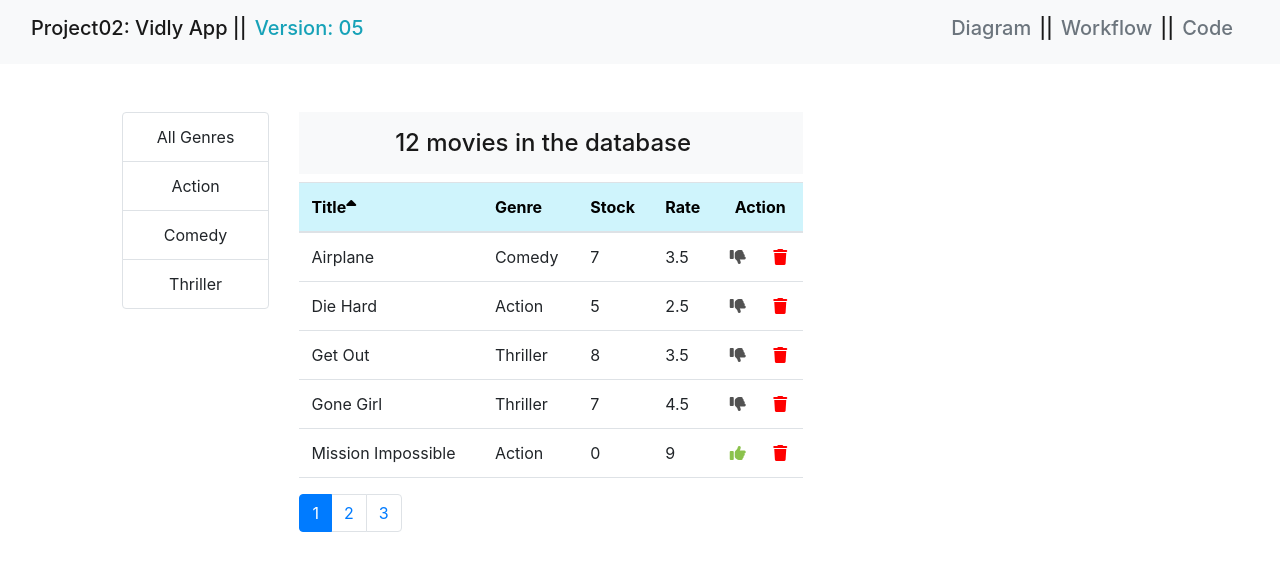
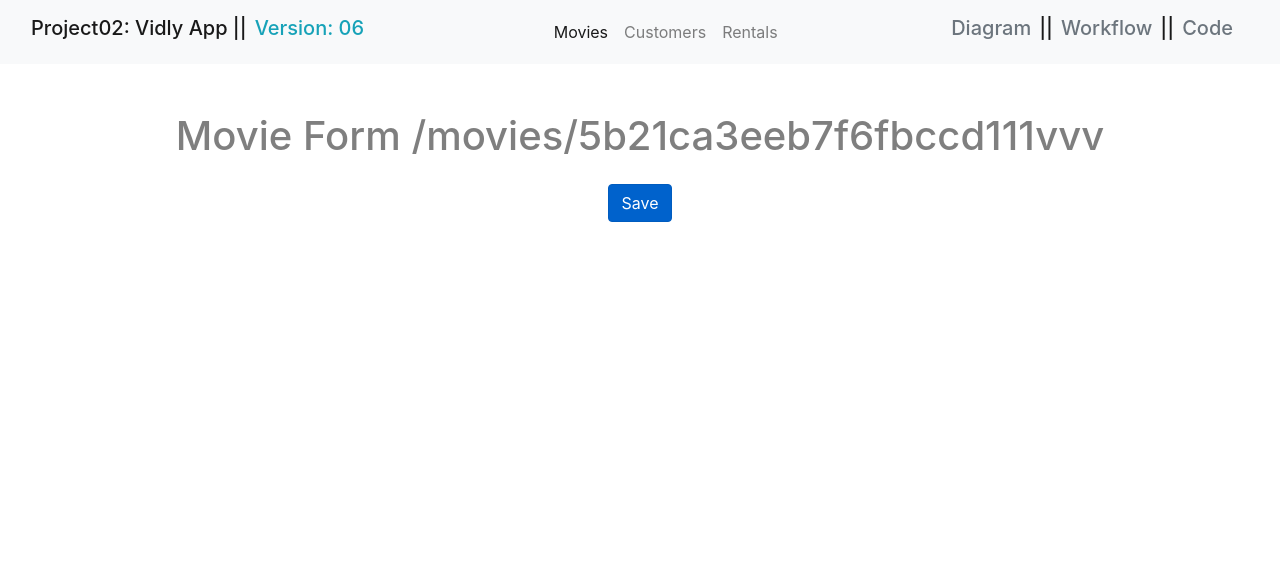
Before and after one commit to moarifur/mastering-react, a React (Create React App) app: page /movies/5b21ca3eeb7f6fbccd111vvv in a window 1280 px wide. Shown: the top 570 px of the page. Built offline with nearby package versions, Linux system fonts and the light colour scheme.

Commit message:
Vidly App Version 06 Completed

```diff
--- a/package.json
+++ b/package.json
@@ -13,6 +13,7 @@
     "prop-types": "^15.8.1",
     "react": "^18.2.0",
     "react-dom": "^18.2.0",
+    "react-router-dom": "^6.4.1",
     "react-scripts": "5.0.1",
     "web-vitals": "^2.1.4"
   },
--- a/src/App.js
+++ b/src/App.js
@@ -1,10 +1,26 @@
+import {BrowserRouter, Route, Routes, Navigate} from "react-router-dom";
+
+import Navbar from "./components/vidly/navbar";
 import MainVidlyApp from "./components/vidly/mainVidlyApp";
+import Customers from "./components/vidly/customers";
+import Rentals from "./components/vidly/rentals";
+import NotFound from "./components/vidly/notFound";
+import EditMovie from "./components/editMovie";
 
 function App() {
   return (
-      <>
-        <MainVidlyApp/>
-      </>
+      <BrowserRouter>
+          <Navbar/>
+          <Routes>
+              <Route path="/movies" element={<MainVidlyApp />} />
+              <Route path='movies/:id' element={<EditMovie />} />
+              <Route path="customers" element={<Customers />} />
+              <Route path="rentals" element={<Rentals />} />
+              <Route path="not-found" element={<NotFound />} />
+              <Route path="/" element={<Navigate replace to="movies" />} />
+              <Route path="*" element={<Navigate replace to="not-found" />} />
+          </Routes>
+      </BrowserRouter>
   );
 }
 
--- /dev/null
+++ b/src/components/editMovie.jsx
@@ -0,0 +1,18 @@
+import React from 'react';
+import {NavLink} from "react-router-dom";
+
+const EditMovie = () => {
+    console.log(typeof window.location.pathname)
+    return (
+        <div className='container text-center mt-5'>
+            <div className='text-black-50 font-weight-bold pb-3'>
+                <h1>Movie Form {window.location.pathname}</h1>
+            </div>
+            <NavLink className="btn btn-primary" to="/movies">
+                Save
+            </NavLink>
+        </div>
+    );
+};
+
+export default EditMovie;
--- /dev/null
+++ b/src/components/vidly/customers.jsx
@@ -0,0 +1,13 @@
+import React from 'react';
+
+const Customers = () => {
+    return (
+        <div className='container mt-5'>
+            <h1 className='text-black-50 text-center font-weight-bold pb-2'>
+                Customers
+            </h1>
+        </div>
+    );
+};
+
+export default Customers;
--- a/src/components/vidly/mainVidlyApp.jsx
+++ b/src/components/vidly/mainVidlyApp.jsx
@@ -1,14 +1,13 @@
 import React, {Component} from 'react';
 import _ from "lodash";
 
-import Navbar from "./navbar";
 import MoviesTable from "./moviesTable";
 import DisplayMessage from "./displayMessage";
 import Pagination from "./common/pagination";
+import ListGroup from "./common/listGroup";
 import {movies} from "./services/fakeMovieService";
 import {getGenres} from "./services/fakeGenreService";
 import {paginate} from "./utils/paginate";
-import ListGroup from "./common/listGroup";
 
 class MainVidlyApp extends Component {
     state = {
@@ -90,8 +89,6 @@ class MainVidlyApp extends Component {
         const movies = paginate(sorted, currentPage, pageSize)
 
         return (
-            <>
-                <Navbar/>
             <div className='container mt-5 col-lg-10'>
                 <div className="row">
                     <div className="col-2 text-center">
@@ -119,7 +116,6 @@ class MainVidlyApp extends Component {
                     </div>
                 </div>
             </div>
-            </>
         );
     }
 }
--- a/src/components/vidly/moviesTable.jsx
+++ b/src/components/vidly/moviesTable.jsx
@@ -1,6 +1,7 @@
 import React, {Component} from 'react';
 import Like from "./common/like";
 import Delete from "./common/delete";
+import {Link} from "react-router-dom";
 
 // columns: array
 // sortColumn: object
@@ -72,7 +73,11 @@ class MoviesTable extends Component {
                 <tbody>
                 {movies.map(movie =>
                     <tr key={movie._id}>
-                        <td>{movie.title}</td>
+                        <td>
+                            <Link to={`/movies/${movie._id}`}>
+                                {movie.title}
+                            </Link>
+                        </td>
                         <td>{movie.genre.name}</td>
                         <td>{movie.numberInStock}</td>
                         <td>{movie.dailyRentalRate}</td>
--- a/src/components/vidly/navbar.jsx
+++ b/src/components/vidly/navbar.jsx
@@ -1,4 +1,5 @@
 import React, {Component} from 'react';
+import {NavLink} from "react-router-dom";
 
 class Navbar extends Component {
     render() {
@@ -13,14 +14,26 @@ class Navbar extends Component {
                             href="https://tinyurl.com/32srke4c"
                             target='_blank'
                         >
-                            Version: 05
+                            Version: 06
                         </a>
                     </h1>
+
+                    <div className="navbar-nav">
+                        <NavLink className="nav-item nav-link" to="/movies">
+                            Movies
+                        </NavLink>
+                        <NavLink className="nav-item nav-link" to="/customers">
+                            Customers
+                        </NavLink>
+                        <NavLink className="nav-item nav-link" to="/rentals">
+                            Rentals
+                        </NavLink>
+                    </div>
 
                     <h1 className="navbar-brand d-flex justify-content-center">
                         <a
                             className='mr-2 text-muted'
-                            href="https://tinyurl.com/35mpam88"
+                            href="https://tinyurl.com/3d8tmury"
                             target='_blank'
                         >
                             Diagram
@@ -28,7 +41,7 @@ class Navbar extends Component {
                         ||
                         <a
                             className='ml-2 mr-2 text-muted'
-                            href="https://tinyurl.com/4mkcbyyc"
+                            href="https://tinyurl.com/46p6tard"
                             target='_blank'
                         >
                             Workflow
@@ -36,7 +49,7 @@ class Navbar extends Component {
                         ||
                         <a
                             className='ml-2 text-muted'
-                            href="https://tinyurl.com/4uwjscm4"
+                            href="https://tinyurl.com/yckcryz4"
                             target='_blank'
                         >
                             Code
--- /dev/null
+++ b/src/components/vidly/notFound.jsx
@@ -0,0 +1,13 @@
+import React from 'react';
+
+const NotFound = () => {
+    return (
+        <div className='container mt-5'>
+            <h1 className='text-black-50 text-center font-weight-bold pb-2'>
+                404 | Not Found
+            </h1>
+        </div>
+    );
+};
+
+export default NotFound;
--- /dev/null
+++ b/src/components/vidly/rentals.jsx
@@ -0,0 +1,13 @@
+import React from 'react';
+
+const Rentals = () => {
+    return (
+        <div className='container mt-5'>
+            <h1 className='text-black-50 text-center font-weight-bold pb-2'>
+                Rentals
+            </h1>
+        </div>
+    );
+};
+
+export default Rentals;
```
Also changed, not shown: 1 other file (tests, documents, lock files or other folders). Lines whose indentation alone changed are shown as unchanged.
